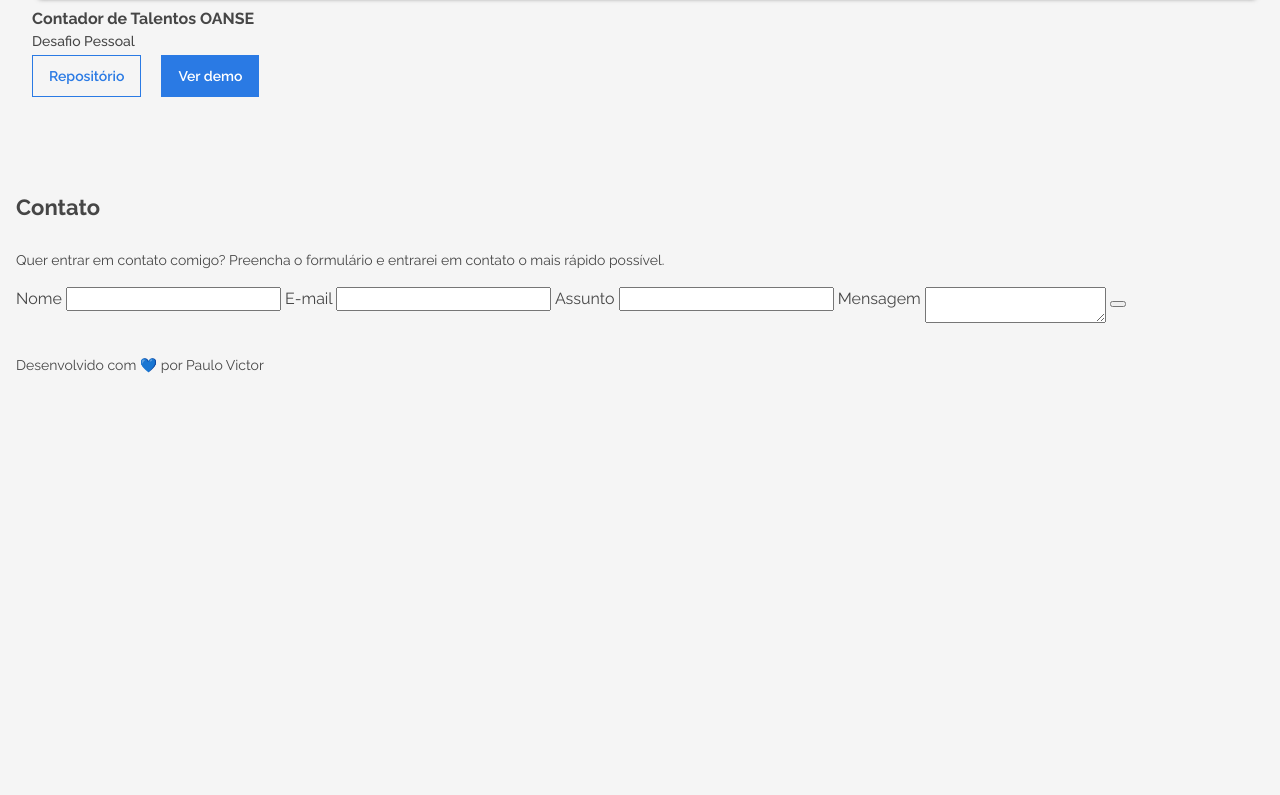
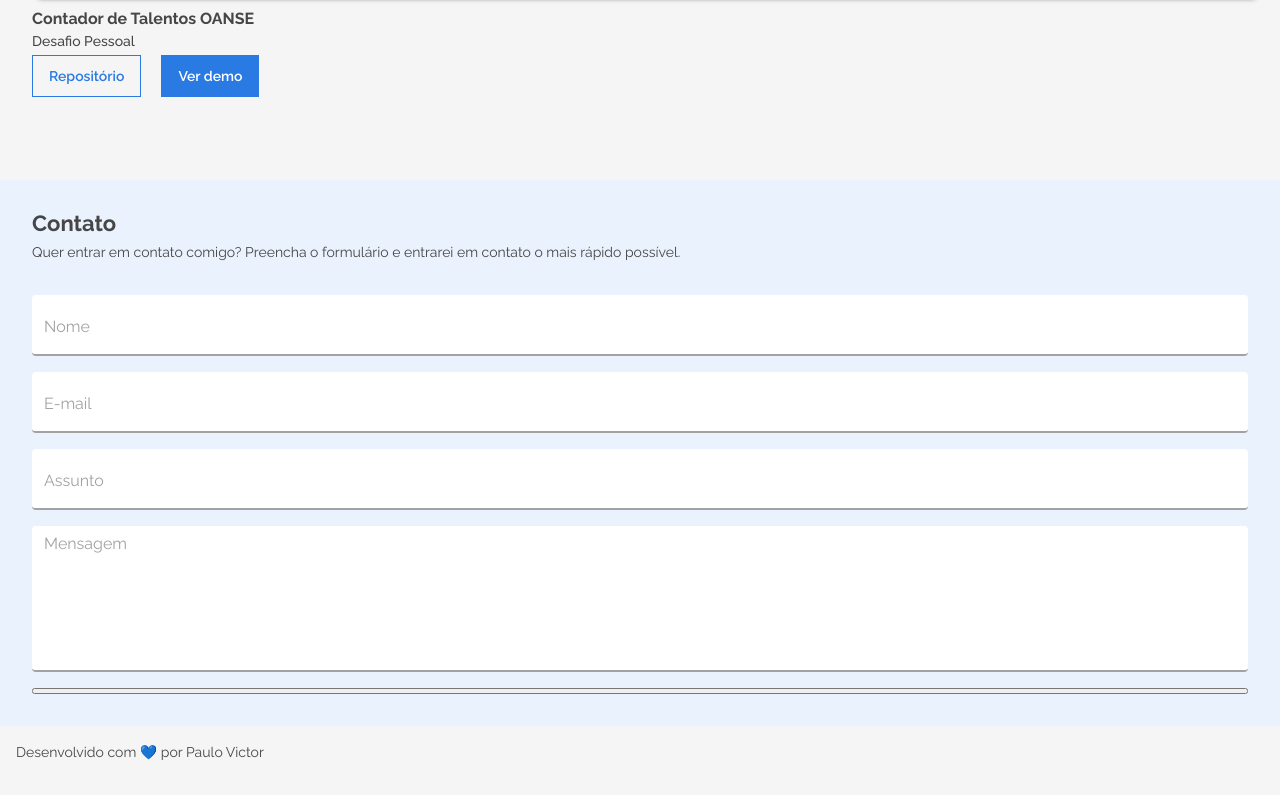
Before and after one commit to paulovgl/Portfolio_AluraOne, a plain HTML site: page index.html in a window 1280 px wide. Shown: the part 6028-6823 px from the top of the page. Before the commit the page ends 6436 px from the top, so only its background shows below. Drawn offline with nearby package versions, Linux system fonts and the light colour scheme.

Commit message:
Contato inputs css

```diff
--- a/css/mobile.css
+++ b/css/mobile.css
@@ -1,7 +1,7 @@
 /* Styles de Elementos Gerais */
 body {
   box-sizing: border-box;
-  font-family: "Raleway";
+  font-family: "Raleway", cursive;
   background-color: var(--corDeFundo);
   color: var(--softBlack);
 }
@@ -40,6 +40,11 @@ strong {
 
 span {
   display: block;
+}
+
+form {
+  display: flex;
+  flex-direction: column;
 }
 
 /* Buttons */
@@ -150,7 +155,8 @@ header a {
 }
 
 /* Skills and Hobbies */
-.skills-container, .hobbies-container {
+.skills-container,
+.hobbies-container {
   text-align: center;
 }
 
@@ -221,3 +227,89 @@ header a {
 .works__subTitle {
   font-weight: 500;
 }
+
+/* Footer - Contato */
+.contato-container {
+  padding: 2rem;
+  background-color: var(--softBlue);
+}
+
+.contato-title {
+  margin-bottom: 2rem;
+}
+
+.contato-title h2 {
+  margin-bottom: 0.5rem;
+}
+
+.contato__inputContainer {
+  display: flex;
+  flex-direction: column;
+  height: auto;
+  height: auto;
+  margin-bottom: 1rem;
+  position: relative;
+}
+
+.contato__input {
+  background-color: var(--white);
+  box-shadow: 0 0 0 0;
+  border: none;
+  border-bottom: 2px solid var(--softGray);
+  border-radius: 4px;
+  color: var(--softBlack);
+  caret-color: var(--softBlack);
+  font-family: "Raleway", cursive;
+  padding: 0 0.75rem;
+  padding-top: 2rem;
+  padding-bottom: 0.5rem;
+  transition: 100ms all ease-in-out;
+}
+
+.contato__input--textarea {
+  resize: none;
+  height: 8rem;
+  background-color: var(--white);
+  box-shadow: 0 0 0 0;
+  border: none;
+  border-bottom: 2px solid var(--softGray);
+  border-radius: 4px;
+  color: var(--softBlack);
+  caret-color: var(--softBlack);
+  font-family: "Raleway", cursive;
+  padding: 0.5rem 0.75rem;
+}
+
+.contato__input--textarea::placeholder {
+  color: var(--softGray);
+}
+
+.contato__input--textarea:focus {
+  border-bottom: 2px solid var(--strongBlue);
+  caret-color: var(--strongBlue);
+}
+
+.contato__label {
+  color: var(--softGray);
+  position: absolute;
+  top: 1.5rem;
+  left: 0.75rem;
+  transition: 100ms all ease-in-out;
+}
+
+.contato__input:focus {
+  border-bottom: 2px solid var(--strongBlue);
+  caret-color: var(--strongBlue);
+}
+
+.contato__input:not(:placeholder-shown) + .contato__label {
+  color: var(--softGray);
+  font-size: 0.75rem;
+  top: 0.5rem;
+}
+
+.contato__input:focus + .contato__label {
+  color: var(--strongBlue);
+  font-size: 0.75rem;
+  top: 0.5rem;
+}
--- a/css/var.css
+++ b/css/var.css
@@ -3,5 +3,6 @@
     --strongBlue: #2A7AE4;
     --softBlue: #EAF2FD;
     --softBlack: #464646;
+    --softGray: #A2A2A2;
     --white: #FFF;
 }
--- a/index.html
+++ b/index.html
@@ -310,22 +310,44 @@
           </div>
 
           <form>
-            <label>
+            <div class="contato__inputContainer">
+              <input
+                class="contato__input"
+                id="contato__input--nome"
+                placeholder=" "
+                type="text"
+              /><label for="contato__input--nome" class="contato__label">
                 Nome
-              <input type="text" />
               </label>
-            <label>
+            </div>
+            <div class="contato__inputContainer">
+              <input
+                class="contato__input"
+                id="contato__input--email"
+                placeholder=" "
+                type="email"
+              /><label for="contato__input--email" class="contato__label">
                 E-mail
-              <input type="email" />
               </label>
-            <label>
+            </div>
+            <div class="contato__inputContainer">
+              <input
+                class="contato__input"
+                id="contato__input--assunto"
+                placeholder=" "
+                type="text"
+              /><label for="contato__input--assunto" class="contato__label">
                 Assunto
-              <input type="text" />
               </label>
-            <label>
-              Mensagem
-              <textarea></textarea>
-            </label>
+            </div>
+            <div class="contato__inputContainer">
+              <textarea
+                class="contato__input--textarea"
+                id="contato__input--mensagem"
+                placeholder="Mensagem"
+                type="text"
+              ></textarea>
+            </div>
 
             <button type="submit"></button>
           </form>
```
Lines whose indentation alone changed are shown as unchanged.
